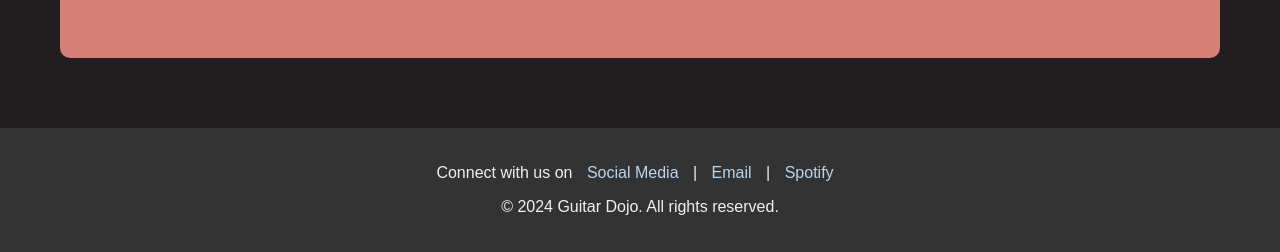
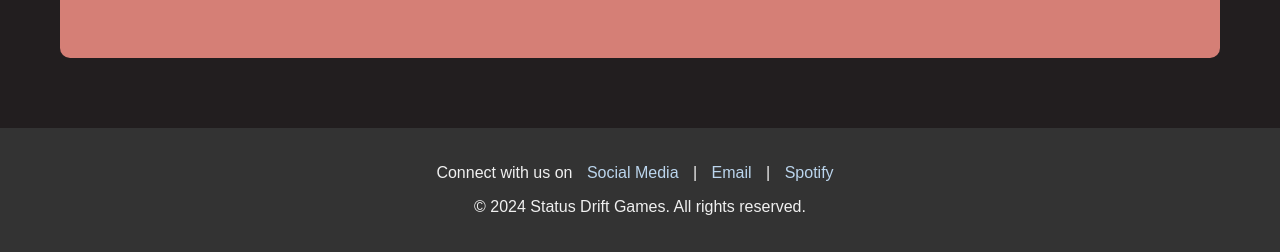
Before and after one commit to joshmdrx/guitar-dojo-web, a plain HTML site: page index.html in a window 1280 px wide. Shown: the part 5035-5287 px from the top of the page. Drawn offline with nearby package versions, Linux system fonts and the light colour scheme.

Commit message:
Update Copy Right

```diff
--- a/index.html
+++ b/index.html
@@ -65,7 +65,7 @@
         <a href="mailto:support@guitardojo.app">Email</a> |
         <a>Spotify</a>
       </p>
-      <p>&copy; 2024 Guitar Dojo. All rights reserved.</p>
+      <p>&copy; 2024 Status Drift Games. All rights reserved.</p>
     </footer>
 
     <!-- Load GSAP main library -->
```
